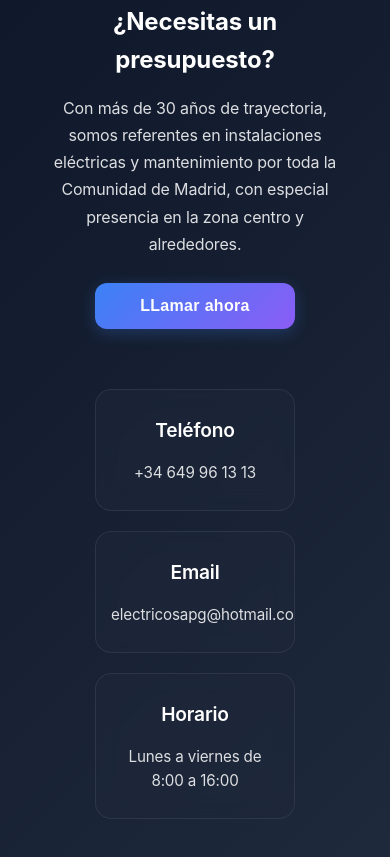
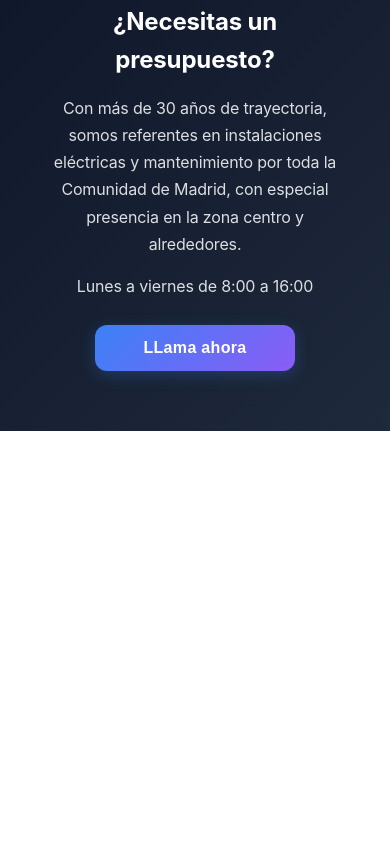
Before and after one commit to alber6/A.P.G, a website built with Vite: page index.html in a window 390 px wide. Shown: the part 3130-3987 px from the top of the page. After the commit the page ends 3561 px from the top, so only its background shows below. Built offline with nearby package versions, Linux system fonts and the light colour scheme.

Commit message:
footer modified

```diff
--- a/src/components/Main/Main.css
+++ b/src/components/Main/Main.css
@@ -8,7 +8,7 @@ section {
   background-color: #000000;
   align-items: center;
   justify-content: center;
-  padding: 80px 40px;
+  padding: 20px 30px;
   color: var(--bg-light);
   min-height: 60vh;
 }
--- a/src/components/footer/footer.css
+++ b/src/components/footer/footer.css
@@ -48,100 +48,12 @@ footer::before {
   line-height: 1.7;
 }
 
-#contacto{
-  display: flex;
-  flex-wrap: wrap;
-  justify-content: center;
-  gap: 30px;
-  padding: 40px 20px 20px;
-  text-align: center;
-}
-
-footer > div > section {
-  background: rgba(30, 41, 59, 0.5);
-  backdrop-filter: blur(10px);
-  border: 1px solid rgba(255, 255, 255, 0.08);
-  border-radius: 16px;
-  padding: 10px;
-  width: 220px;
-  transition: all 0.3s ease;
-  position: relative;
-  overflow: hidden;
-}
-
-footer > div > section::before {
-  content: '';
-  position: absolute;
-  top: 0;
-  left: 0;
-  right: 0;
-  height: 2px;
-  background: linear-gradient(90deg, var(--gradient-start), var(--gradient-end));
-  transform: scaleX(0);
-  transition: transform 0.3s ease;
-}
-
-footer > div > section:hover::before {
-  transform: scaleX(1);
-}
-
-.white footer > div > section {
-  background: white;
-  border: 1px solid rgba(0, 0, 0, 0.06);
-  box-shadow: 0 2px 12px rgba(0, 0, 0, 0.04);
-}
-
-footer > div > section:hover {
-  transform: translateY(-5px);
-  box-shadow: 0 8px 30px rgba(59, 130, 246, 0.2);
-  border-color: rgba(59, 130, 246, 0.3);
-}
-
-.white footer > div > section:hover {
-  box-shadow: 0 8px 30px rgba(59, 130, 246, 0.15);
-}
-
-footer > div > section h4{
-  font-size: 1.2rem;
-  margin-bottom: 15px;
-  font-weight: 600;
-  letter-spacing: -0.01em;
-}
-
-footer > div > section p,
-footer > div > section a{
-  font-size: 0.95rem;
-  opacity: 0.85;
-  line-height: 1.6;
-  transition: all 0.3s ease;
-}
-
-footer > div > section a{
-  color: inherit;
-  text-decoration: none;
-}
-
-footer > div > section a:hover{
-  opacity: 1;
-  color: var(--highlight);
-}
 
 @media screen and (max-width: 768px) {
   footer{
     padding: 40px 20px 30px;
   }
-
   #presupuesto h3{
     font-size: 1.5rem;
   }
-
-  #contacto{
-    gap: 20px;
-    padding: 30px 10px 10px;
-  }
-
-  footer > div > section {
-    width: 200px;
-    padding: 25px 15px;
-  }
 }
--- a/src/components/footer/footer.js
+++ b/src/components/footer/footer.js
@@ -6,22 +6,9 @@ export const Footer = () => `
 <div id="presupuesto">
     <h2>¿Necesitas un presupuesto?</h2>
     <p>${data.experience}</p>
+    <p>${data.schedule}</p>
     <a href="tel:${data.phoneNumber}">
-        ${Button("btn", "LLamar ahora", "")}
+        ${Button("btn", "LLama ahora", "")}
     </a>
 </div>
-<div id="contacto">
-    <section>
-        <h4>Teléfono</h4>
-         <p>${data.phoneNumber}</p>
-    </section>
-    <section>
-        <h4>Email</h4>
-         <p>${data.email}</p>
-    </section>
-    <section>
-        <h4>Horario</h4>
-         <p>${data.schedule}</p>
-    </section>
-</div>
 `;
```
